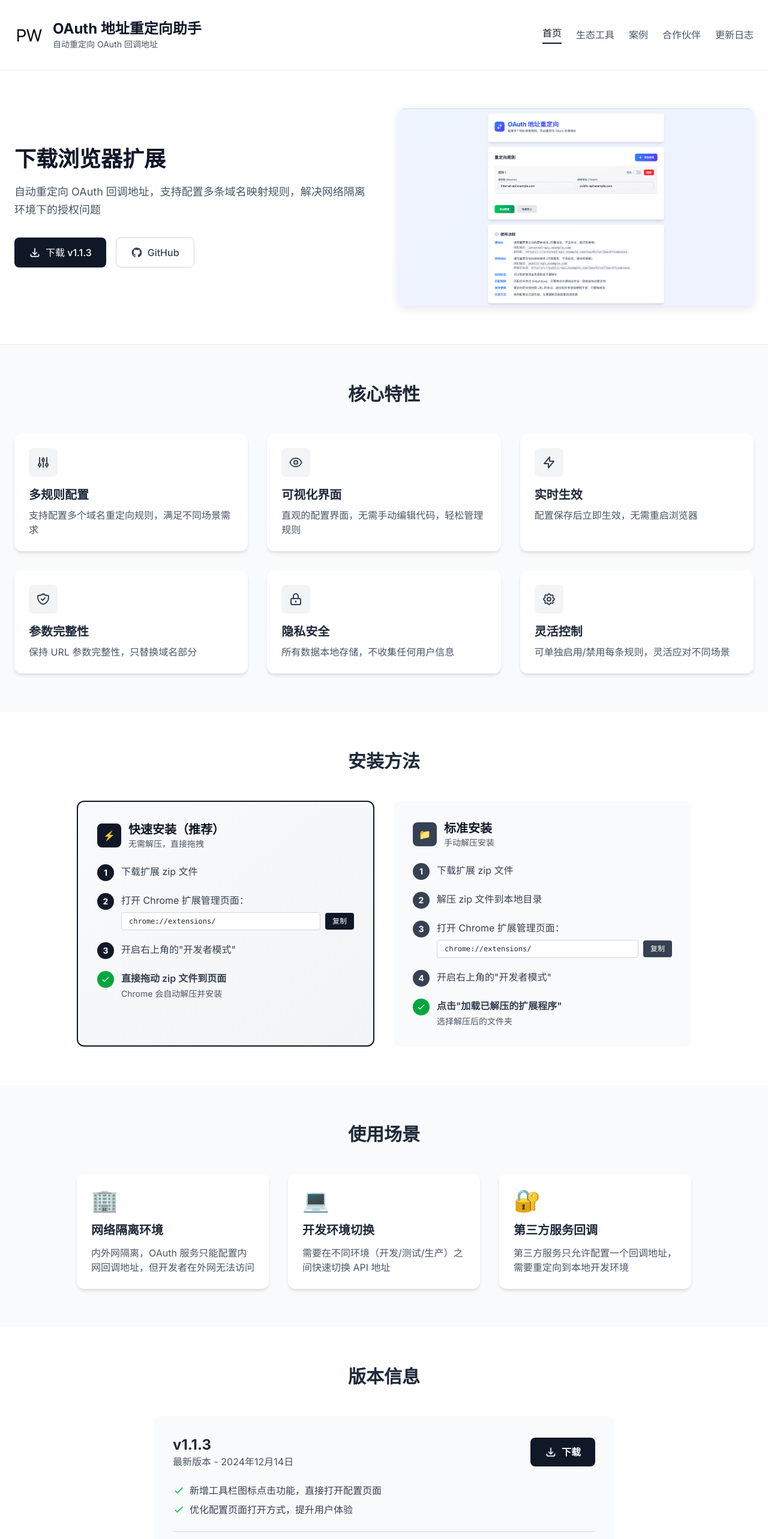
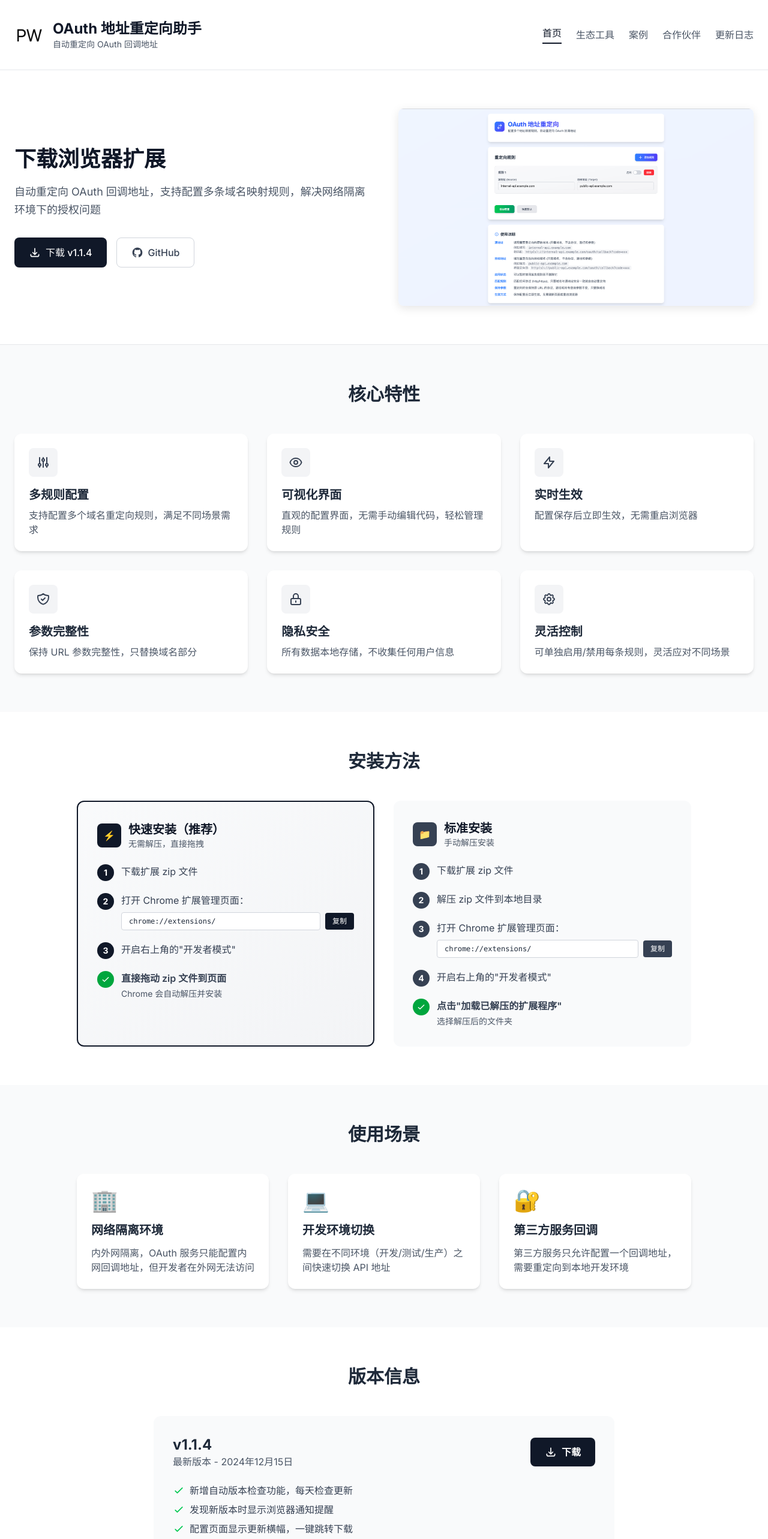
Before and after one commit to plugins-world/oauth-redirect-extension-download, a React (Vite) app: page / in a window 1280 px wide. Shown: the top 2566 px of the page at 60% size. Built offline with nearby package versions, Linux system fonts and the light colour scheme.

Commit message:
feat: 首页自动从 version.json 读取版本信息
- 动态加载版本号、下载链接、发布日期和更新说明
- 避免每次发布新版本时手动修改首页
- 统一版本信息管理，减少维护成本

```diff
--- a/src/pages/Home.jsx
+++ b/src/pages/Home.jsx
@@ -1,8 +1,35 @@
 import { Link } from 'react-router-dom';
+import { useState, useEffect } from 'react';
 import Header from '../components/Header.jsx';
 import Footer from '../components/Footer.jsx';
 
 export default function Home() {
+  const [versionInfo, setVersionInfo] = useState({
+    version: '1.1.4',
+    downloadUrl: '/releases/oauth-redirect-extension-v1.1.4.zip',
+    releaseNotes: '',
+    releaseDate: '2024-12-15',
+    changes: []
+  });
+
+  useEffect(() => {
+    fetch('/version.json')
+      .then(res => res.json())
+      .then(data => {
+        const latest = data.changelog?.[0] || {};
+        setVersionInfo({
+          version: data.version,
+          downloadUrl: data.downloadUrl,
+          releaseNotes: data.releaseNotes,
+          releaseDate: data.releaseDate,
+          changes: latest.changes || []
+        });
+      })
+      .catch(err => {
+        console.error('加载版本信息失败:', err);
+      });
+  }, []);
+
   return (
     <div className="bg-gray-50">
       <Header />
@@ -19,13 +46,13 @@
               </p>
               <div className="flex flex-wrap gap-4">
                 <a
-                  href="/releases/oauth-redirect-extension-v1.1.3.zip"
+                  href={versionInfo.downloadUrl}
                   className="download-btn bg-gray-900 hover:bg-gray-800 text-white px-6 py-3 rounded-lg font-medium inline-flex items-center gap-2"
                 >
                   <svg className="w-5 h-5" fill="none" stroke="currentColor" viewBox="0 0 24 24">
                     <path strokeLinecap="round" strokeLinejoin="round" strokeWidth="2" d="M4 16v1a3 3 0 003 3h10a3 3 0 003-3v-1m-4-4l-4 4m0 0l-4-4m4 4V4"/>
                   </svg>
-                  下载 v1.1.3
+                  下载 v{versionInfo.version}
                 </a>
                 <a
                   href="https://github.com/plugins-world/oauth-redirect-extension-download"
@@ -282,11 +309,11 @@
             <div className="bg-gray-50 rounded-xl p-8">
               <div className="flex items-center justify-between mb-6">
                 <div>
-                  <h3 className="text-2xl font-bold text-gray-800">v1.1.3</h3>
-                  <p className="text-gray-600">最新版本 - 2024年12月14日</p>
+                  <h3 className="text-2xl font-bold text-gray-800">v{versionInfo.version}</h3>
+                  <p className="text-gray-600">最新版本 - {versionInfo.releaseDate.replace(/-/g, '年').replace(/年(\d+)$/, '年$1日').replace(/年(\d+)年/, '年$1月')}</p>
                 </div>
                 <a
-                  href="/releases/oauth-redirect-extension-v1.1.3.zip"
+                  href={versionInfo.downloadUrl}
                   className="bg-gray-900 hover:bg-gray-800 text-white px-6 py-3 rounded-lg font-semibold inline-flex items-center gap-2"
                 >
                   <svg className="w-5 h-5" fill="none" stroke="currentColor" viewBox="0 0 24 24">
@@ -296,10 +323,7 @@
                 </a>
               </div>
               <ul className="space-y-2 text-gray-700">
-                {[
-                  '新增工具栏图标点击功能，直接打开配置页面',
-                  '优化配置页面打开方式，提升用户体验'
-                ].map((note, index) => (
+                {versionInfo.changes.map((note, index) => (
                   <li key={index} className="flex items-start gap-2">
                     <svg className="w-5 h-5 text-green-500 flex-shrink-0 mt-0.5" fill="none" stroke="currentColor" viewBox="0 0 24 24">
                       <path strokeLinecap="round" strokeLinejoin="round" strokeWidth="2" d="M5 13l4 4L19 7"/>
```
